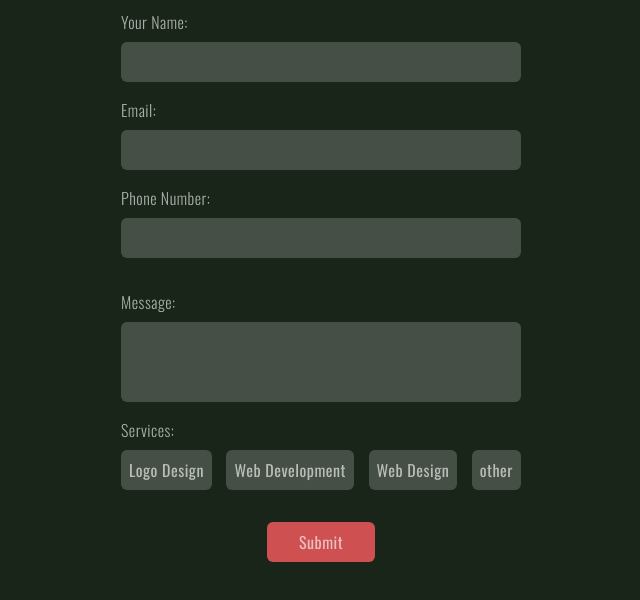
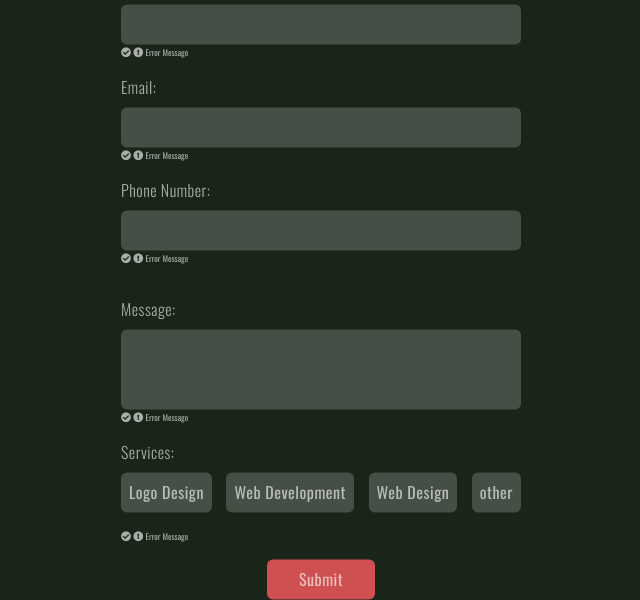
Before and after one commit to walex111/N-Contact-form, a plain HTML site: page index.html in a window 1280 px wide. Shown: the part 211-811 px from the top of the page, without its empty margins (319-959 px from the left). Drawn offline with nearby package versions, Linux system fonts and the light colour scheme.

Commit message:
Authentication html

```diff
--- a/index.html
+++ b/index.html
@@ -1,13 +1,17 @@
 <!DOCTYPE html>
 <html lang="en">
-
   <head>
-    <meta charset="UTF-8">
-    <meta name="viewport" content="width=device-width, initial-scale=1.0">
-    <link href="https://fonts.googleapis.com/css2?family=Oswald:wght@200;300;400;500;600;700&display=swap"
-        rel="stylesheet">
-    <link rel="stylesheet" href="https://cdnjs.cloudflare.com/ajax/libs/font-awesome/5.14.0/css/all.min.css" />
-    <link rel="stylesheet" href="style.css">
+    <meta charset="UTF-8" />
+    <meta name="viewport" content="width=device-width, initial-scale=1.0" />
+    <link
+      href="https://fonts.googleapis.com/css2?family=Oswald:wght@200;300;400;500;600;700&display=swap"
+      rel="stylesheet"
+    />
+    <link
+      rel="stylesheet"
+      href="https://cdnjs.cloudflare.com/ajax/libs/font-awesome/5.14.0/css/all.min.css"
+    />
+    <link rel="stylesheet" href="style.css" />
     <title>Get In Touch</title>
   </head>
 
@@ -39,36 +43,50 @@
         <div class="name-mail-phone">
           <div class="name">
             <h4>Your Name:</h4>
-                    <input type="text">
+            <input type="text" id="name" />
+            <i class="fas fa-check-circle"></i>
+            <i class="fas fa-exclamation-circle"></i>
+            <small>Error Message</small>
           </div>
           <div class="email">
             <h4>Email:</h4>
-                    <input required type="text">
+            <input required type="text" id="email" />
+            <i class="fas fa-check-circle"></i>
+            <i class="fas fa-exclamation-circle"></i>
+            <small>Error Message</small>
           </div>
           <div class="number">
             <h4>Phone Number:</h4>
-                    <input type="text">
+            <input type="text" id="number" />
+            <i class="fas fa-check-circle"></i>
+            <i class="fas fa-exclamation-circle"></i>
+            <small>Error Message</small>
           </div>
         </div>
 
         <div class="message">
           <h4>Message:</h4>
-                <input class="msg-input" type="text">
+          <input class="msg-input" type="text" id="message" />
+          <i class="fas fa-check-circle"></i>
+          <i class="fas fa-exclamation-circle"></i>
+          <small>Error Message</small>
         </div>
 
         <div class="services">
           <h4>Services:</h4>
-                <div class="btn">
+          <div class="btn" id="btn">
             <button>Logo Design</button>
             <button>Web Development</button>
             <button>Web Design</button>
             <button>other</button>
           </div>
+          <i class="fas fa-check-circle"></i>
+          <i class="fas fa-exclamation-circle"></i>
+          <small>Error Message</small>
         </div>
 
-            <button class="submit" type="submit">Submit</button>
+        <button class="submit" id="submit" type="submit">Submit</button>
       </form>
     </section>
   </body>
-
 </html>
```
Lines whose indentation alone changed are shown as unchanged.
